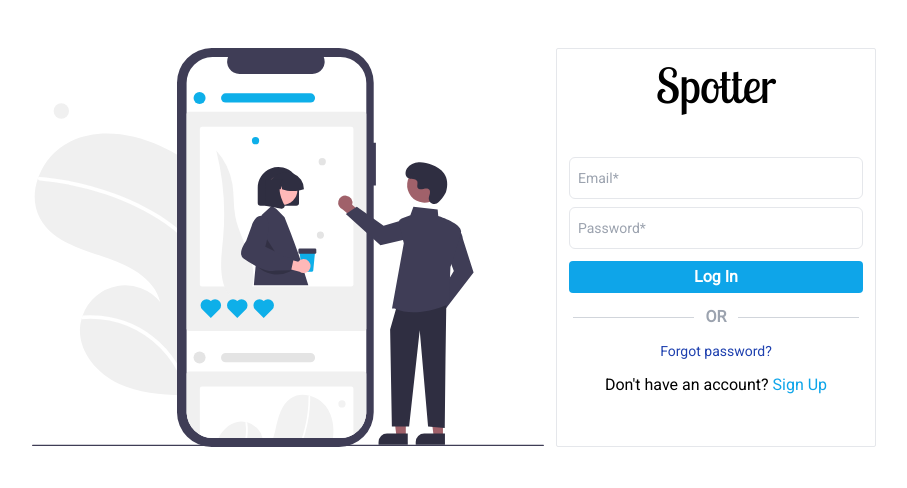
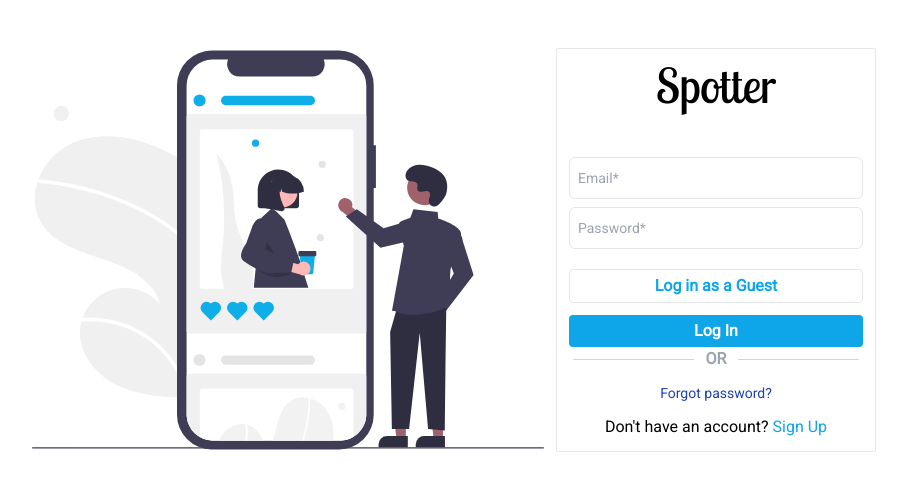
Before and after one commit to gopalbbharadva/Spotter, a React (Create React App) app: page / in a window 1280 px wide. Shown: the top 488 px of the page, without its empty margins (186-1093 px from the left). Built offline with nearby package versions, Linux system fonts and the light colour scheme; what miragejs would draw is missing.

Commit message:
Style: Guest login button added.

```diff
--- a/src/Pages/components/Login/LoginPage.jsx
+++ b/src/Pages/components/Login/LoginPage.jsx
@@ -22,8 +22,14 @@ export const LoginPage = () => {
           placeholder="Password*"
         />
         <button
+          className="px-4 py-1 outlise-2 outline-2 text-sky-500 hover:bg-sky-600
+          hover:text-white font-semibold border rounded mt-5"
+        >
+          Log in as a Guest
+        </button>
+        <button
           className="px-4 py-1 border-none bg-sky-500 text-white hover:bg-sky-600
-              font-semibold border rounded my-3"
+              font-semibold border rounded mt-3"
         >
           Log In
         </button>
```
